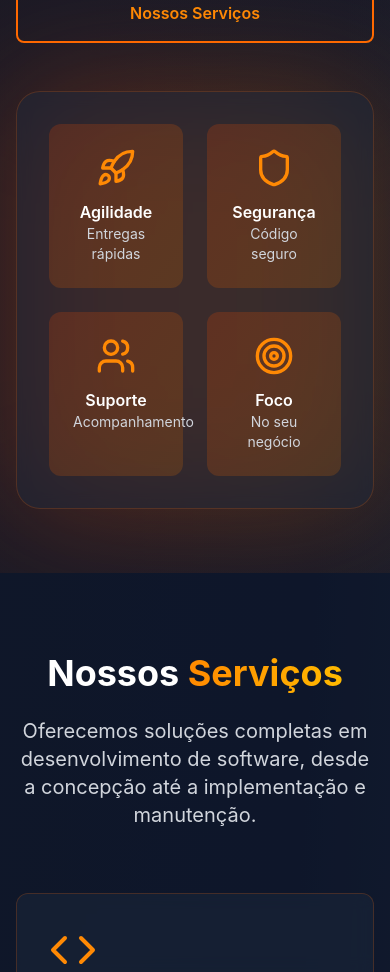
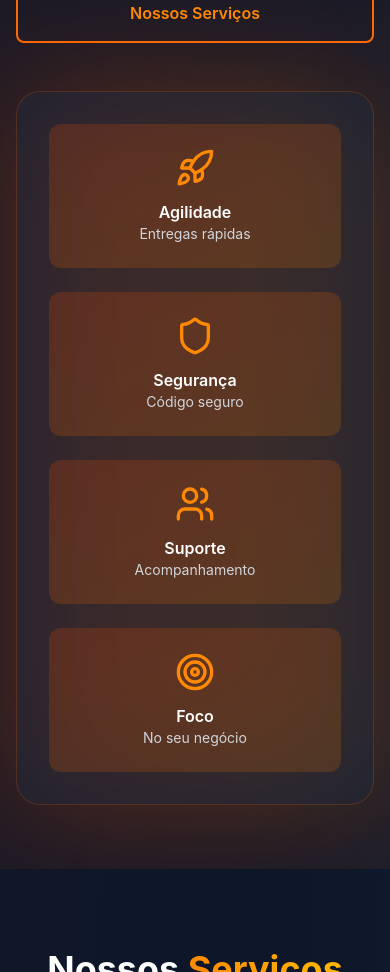
Before and after one commit to CodeHausBR/app-code-haus, a React app: page / in a window 390 px wide. Shown: the part 820-1792 px from the top of the page. Built offline with nearby package versions, Linux system fonts and the light colour scheme.

Commit message:
Corrigido seção sobre serviços na página Home onde na versão mobile o contéudo ficava descentralizado do grid.

```diff
--- a/src/app/pages/Home/index.tsx
+++ b/src/app/pages/Home/index.tsx
@@ -142,7 +142,7 @@
                         <div className="relative">
                             <div className="absolute inset-0 bg-gradient-to-r from-orange-600/30 to-amber-600/30 rounded-3xl blur-3xl"></div>
                             <div className="relative bg-slate-800/50 backdrop-blur-sm border border-orange-500/20 rounded-3xl p-8">
-                                <div className="grid grid-cols-2 gap-6">
+                                <div className="grid grid-cols-1 md:grid-cols-2 gap-6">
                                     <div className="bg-gradient-to-br from-orange-600/20 to-amber-600/20 rounded-xl p-6 text-center">
                                         <Rocket className="h-10 w-10 text-orange-400 mx-auto mb-3" />
                                         <h3 className="text-white font-semibold">Agilidade</h3>
```
